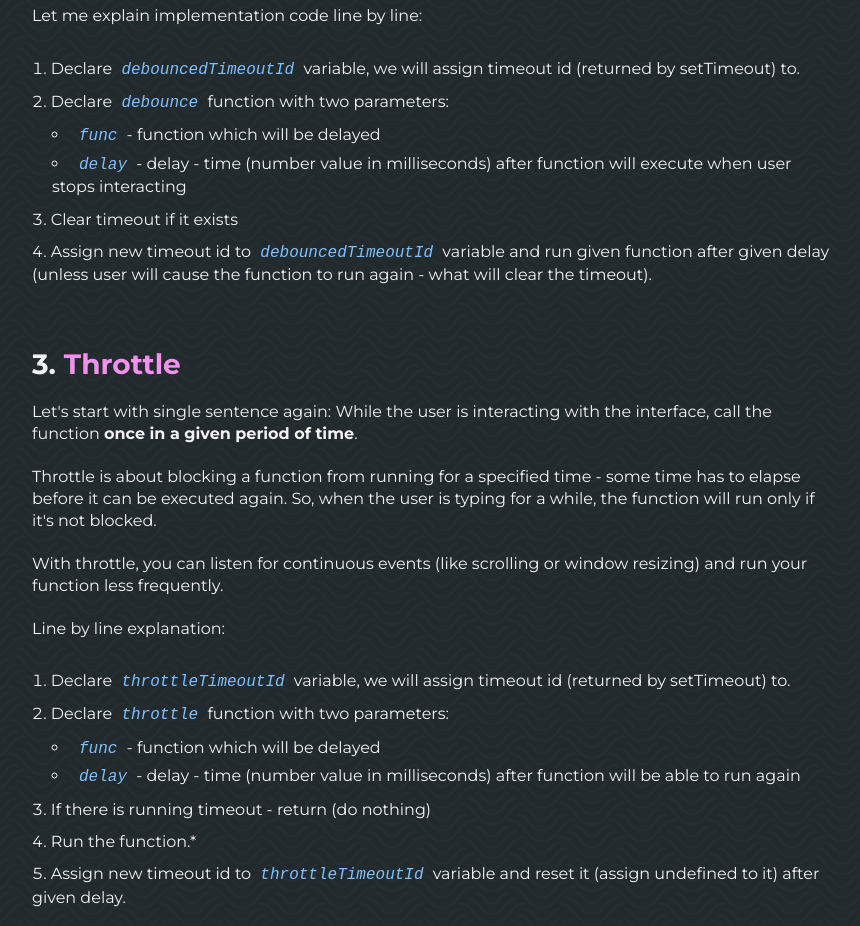
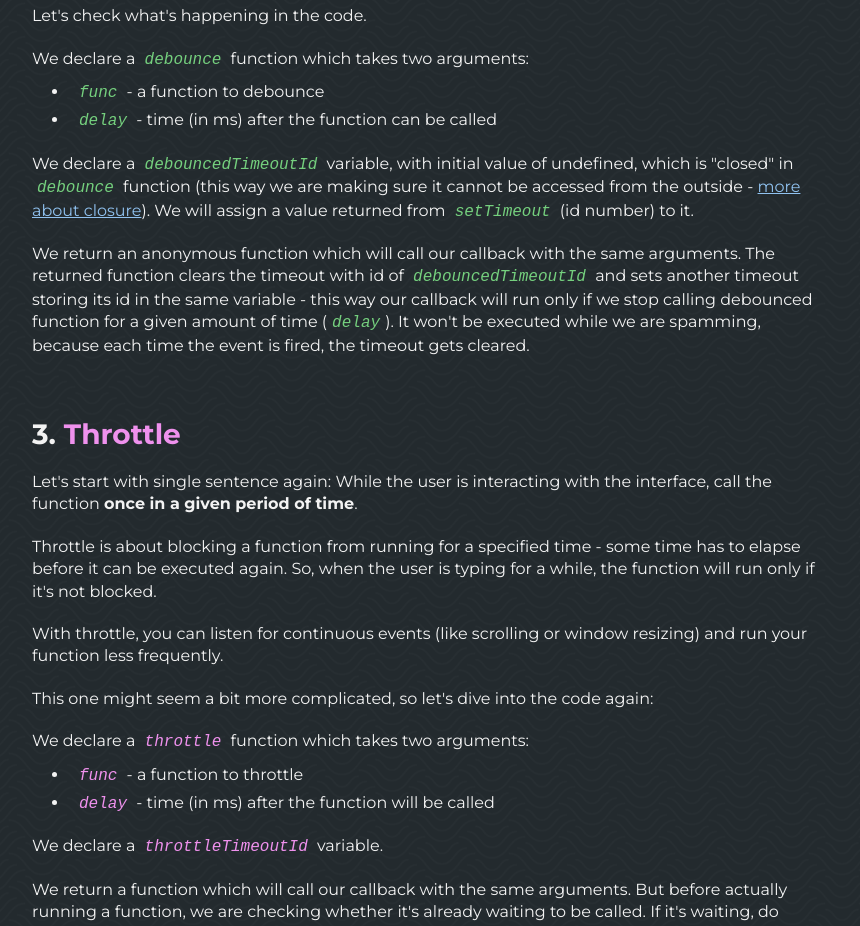
Before and after one commit to PatrykBuniX/debounce-vs-throttle, a Svelte app: page / in a window 1280 px wide. Shown: the part 3220-4146 px from the top of the page, without its empty margins (208-1068 px from the left). Built offline with nearby package versions, Linux system fonts and the light colour scheme.

Commit message:
fix: fix debounce function definition and update content

```diff
--- a/src/components/CodeSection.svelte
+++ b/src/components/CodeSection.svelte
@@ -13,7 +13,7 @@
 
   return function (...args${ts(": T")}) {
     clearTimeout(debouncedTimeoutId);
-    debouncedTimeoutId = setTimeout(func.bind(null, args), delay);
+    debouncedTimeoutId = setTimeout(func.bind(null, ...args), delay);
   };
 }
 `;
--- a/src/components/ExplanationSection.svelte
+++ b/src/components/ExplanationSection.svelte
@@ -23,6 +23,8 @@
       and
       <a class="lightPink" href="#throttle">throttle</a>!
     </p>
+    <div class="debounce">
+
       <h3 id="debounce">2. <span class="lightGreen">Debounce</span></h3>
       <p>
         Let your <strong>user stop interacting</strong> with the interface and then call the function - this
@@ -38,34 +40,16 @@
         This is only one of many examples you can use debounce in - basically you will use it in event
         handlers that run frequently (keyboard and mouse events, window resizing, etc.).
       </p>
-    <p>Let me explain implementation code line by line:</p>
-    <ol>
-      <li>
-        Declare <pre>debouncedTimeoutId</pre>
-        variable, we will assign timeout id (returned by setTimeout) to.
-      </li>
-      <li>
-        Declare <pre>debounce</pre>
-        function with two parameters:
+      <p>Let's check what's happening in the code.</p>
+      <p>We declare a <code>debounce</code> function which takes two arguments:</p>
       <ul>
-          <li>
-            <pre>func</pre>
-            - function which will be delayed
-          </li>
-          <li>
-            <pre>delay</pre>
-            - delay - time (number value in milliseconds) after function will execute when user stops
-            interacting
-          </li>
+        <li><code>func</code> - a function to debounce</li>
+        <li><code>delay</code> - time (in ms) after the function can be called</li>
       </ul>
-      </li>
-      <li>Clear timeout if it exists</li>
-      <li>
-        Assign new timeout id to <pre>debouncedTimeoutId</pre>
-        variable and run given function after given delay (unless user will cause the function to run
-        again - what will clear the timeout).
-      </li>
-    </ol>
+      <p>We declare a <code>debouncedTimeoutId</code> variable, with initial value of undefined, which is "closed" in <code>debounce</code> function (this way we are making sure it cannot be accessed from the outside - <a class="lightBlue" href="https://javascript.info/closure" target="_blank" rel="noreferrer noopener">more about closure</a>). We will assign a value returned from <code>setTimeout</code> (id number) to it.</p>
+      <p>We return an anonymous function which will call our callback with the same arguments. The returned function clears the timeout with id of <code>debouncedTimeoutId</code> and sets another timeout storing its id in the same variable - this way our callback will run only if we stop calling debounced function for a given amount of time (<code>delay</code>). It won't be executed while we are spamming, because each time the event is fired, the timeout gets cleared.</p>
+    </div>
+    <div class="throttle">
       <h3 id="throttle">3. <span class="lightPink">Throttle</span></h3>
       <p>
         Let's start with single sentence again: While the user is interacting with the interface, call the
@@ -80,44 +64,21 @@
         With throttle, you can listen for continuous events (like scrolling or window resizing) and run
         your function less frequently.
       </p>
-    <p>Line by line explanation:</p>
-    <ol>
-      <li>
-        Declare <pre>throttleTimeoutId</pre>
-        variable, we will assign timeout id (returned by setTimeout) to.
-      </li>
-      <li>
-        Declare <pre>throttle</pre>
-        function with two parameters:
+      <p>This one might seem a bit more complicated, so let's dive into the code again:</p>
+      <p>We declare a <code>throttle</code> function which takes two arguments:</p>
       <ul>
-          <li>
-            <pre>func</pre>
-            - function which will be delayed
-          </li>
-          <li>
-            <pre>delay</pre>
-            - delay - time (number value in milliseconds) after function will be able to run again
-          </li>
+        <li><code>func</code> - a function to throttle</li>
+        <li><code>delay</code> - time (in ms) after the function will be called</li>
       </ul>
-      </li>
-      <li>If there is running timeout - return (do nothing)</li>
-      <li>Run the function.*</li>
-      <li>
-        Assign new timeout id to <pre>throttleTimeoutId</pre>
-        variable and reset it (assign undefined to it) after given delay.
-      </li>
-    </ol>
-    <p>
-      *Some people will put a function call inside timeout callback function, but in my opinion it's
-      better user experience when you run the function first and then block it, so you don't make the
-      user wait.
-    </p>
+      <p>We declare a <code>throttleTimeoutId</code> variable.
+      <p>We return a function which will call our callback with the same arguments. But before actually running a function, we are checking whether it's already waiting to be called. If it's waiting, do anything and let it execute first before being called again. After the function finished executing, block it for given amount (<code>delay</code>) of time.</p>
+    </div>
     <h3>4. <span class="lightBlue">Wrap it up!</span></h3>
     <p>
       I wanted to keep this article as short and simple as possible (I think that playing around
       with demo and reading implementation code is enough to understand these two techniques).
-      Remember that I'm not a programming expert (nobody is) and you might find
-      better implementation and explanation. I'm glad if it helped you understand/implement throttle
+      Keep in mind that it's my implementation and you might find better code and explanation.
+      I'm glad if it helped you understand/implement throttle
       or debounce. Thank you for visiting this article, keep learning!
     </p>
   </article>
@@ -163,13 +124,7 @@
   ol,
   ul {
     list-style-position: inside;
-    margin: 3rem 0;
-  }
-
-  ol, ul {
-    ol, ul{
-      margin: 1rem 2rem;
-    }
+    margin: 1rem 0;
   }
 
   ol > li {
@@ -189,11 +144,22 @@
     font-size: var(--fontSizeText);
   }
 
-  pre {
+  code {
     color: var(--blue);
     margin: 0 0.5rem;
     font-style: italic;
-    //color: var(--blue);
     display: inline-block;
   }
+
+  .debounce{
+    code{
+      color: var(--lightGreen);
+    }
+  }
+  .throttle{
+    code{
+      color: var(--lightPink);
+    }
+  }
+
 </style>
--- a/src/components/MainSection.svelte
+++ b/src/components/MainSection.svelte
@@ -23,6 +23,7 @@
 
   function setDebouncedNotifications(newNotification: Notification){
     debouncedNotifications = [newNotification, ...debouncedNotifications];
+    console.log(debouncedNotifications);
     setTimeout(() => {
       debouncedNotifications = deleteNotification(debouncedNotifications, newNotification.id);
     }, 5000);
--- a/src/components/NotificationsList.svelte
+++ b/src/components/NotificationsList.svelte
@@ -5,6 +5,7 @@
   export let notifications: Notification[];
   export let color: "green" | "blue" | "pink";
   export let title: string;
+
 </script>
 
 <ul class={`${color}Color`}>
--- a/src/utils.ts
+++ b/src/utils.ts
@@ -23,6 +23,6 @@ export function debounce<T extends any[]>(
 
   return function (...args: T) {
     clearTimeout(debouncedTimeoutId);
-    debouncedTimeoutId = setTimeout(func.bind(null, args), delay);
+    debouncedTimeoutId = setTimeout(func.bind(null, ...args), delay);
   };
 }
```
Lines whose indentation alone changed are shown as unchanged.
